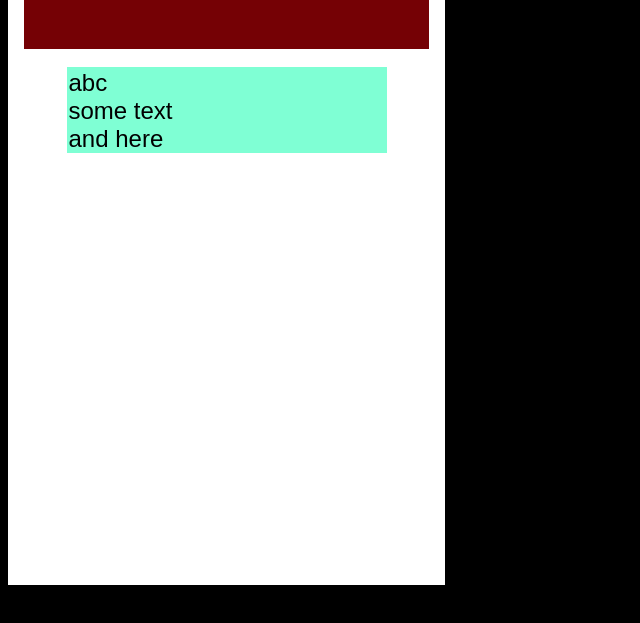
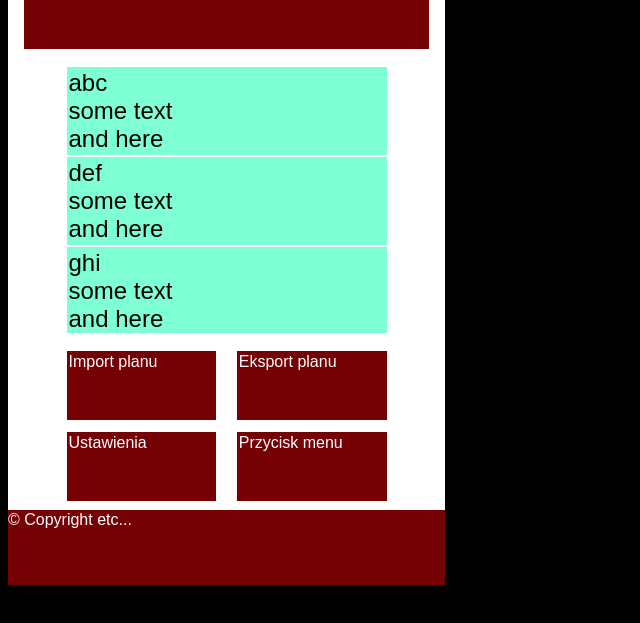
Before and after one commit to mateusz93/Students-henchman, a plain HTML site: page Makieta/mainActivity.html in a window 1280 px wide. Shown: the part 175-798 px from the top of the page, without its empty margins (0-640 px from the left). Drawn offline with Linux system fonts and the light colour scheme.

Commit message:
Main screen - makieta

```diff
--- a/Makieta/css/style.css
+++ b/Makieta/css/style.css
@@ -14,7 +14,7 @@ div.scroll {
     width: 80%;
     margin: auto;
     padding: 16px;
-    height: 10%;
+    height: 35%;
 }
 
 a {
@@ -24,6 +24,7 @@ a {
 
 .screen {
     background-color: #FFF;
+    position: relative;
 }
 
 .vertical_screen {
@@ -56,3 +57,48 @@ a {
     margin: 2px;
     padding: 2px;
 }
+
+.buttons_box {
+    padding-top: 16px;
+    width: 100%;
+    height: 25%;
+}
+
+.buttons_row {
+    width: 80%;
+    height: 45%;
+    margin: auto;
+    height:
+}
+
+.menu_button {
+    background-color: #750105;
+    margin: 2px;
+    padding: 2px;
+    width: 45%;
+    color: #FFF;
+    height: 80%;
+}
+
+.left_button {
+    float: left;
+}
+
+.right_button {
+    float: right;
+}
+
+.footer {
+    width: 100%;
+    background-color: #750105;
+    height: 10%;
+    color: #FFF;
+    position: absolute;
+    bottom: 0;
+    left: 0;
+
+}
+
+#footer_copyright {
+
+}
--- a/Makieta/mainActivity.html
+++ b/Makieta/mainActivity.html
@@ -22,6 +22,34 @@
                     some text<br />
                     and here
                 </div>
+                <div class="subject_box">
+                    ghi<br />
+                    some text<br />
+                    and here
+                </div>
+            </div>
+            <div class="buttons_box">
+                <div class="buttons_row">
+                    <div class="menu_button left_button">
+                        Import planu
+                    </div>
+                    <div class="menu_button right_button">
+                        Eksport planu
+                    </div>
+                </div>
+                <div class="buttons_row">
+                    <div class="menu_button left_button">
+                        Ustawienia
+                    </div>
+                    <div class="menu_button right_button">
+                        Przycisk menu
+                    </div>
+                </div>
+            </div>
+            <div class="footer">
+                <span id="university_copyright">
+                    &copy; Copyright etc...
+                </span>
             </div>
         </div>
     </body>
```
